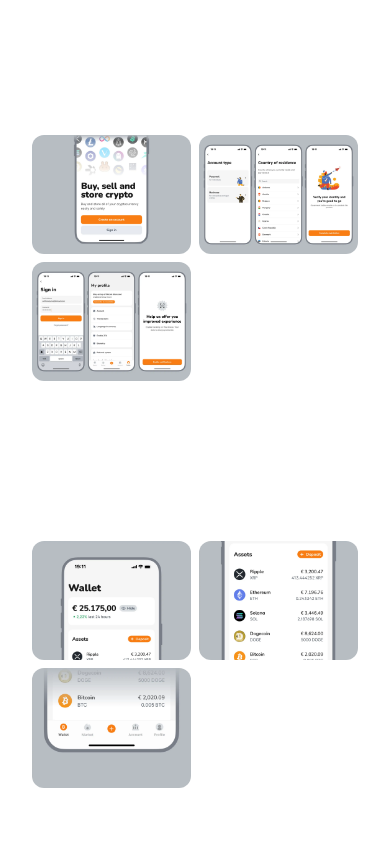
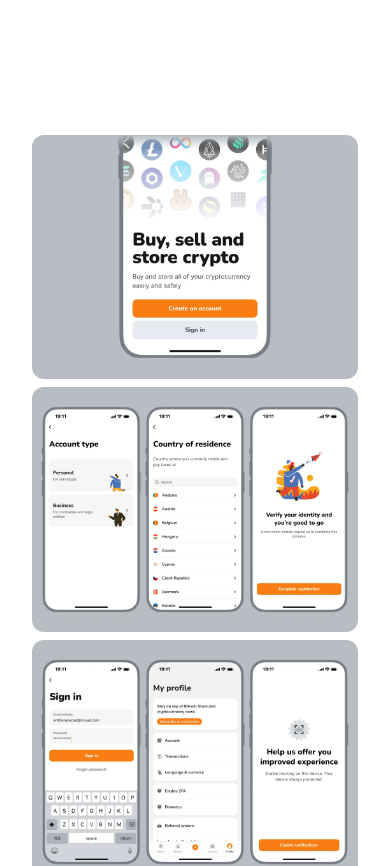
Before and after one commit to lukaivanovic/portfolio23, a Next.js app: page /bitcoin-store in a window 390 px wide. Shown: the part 1860-2726 px from the top of the page. Built offline with nearby package versions, Linux system fonts and the light colour scheme.

Commit message:
responsive grid

```diff
--- a/styles/Content.module.css
+++ b/styles/Content.module.css
@@ -36,6 +36,18 @@
     margin-bottom: 160px;
 }
 
+@media (max-width: 1024px) {
+    .shotGrid{
+        display: grid;
+        grid-template-columns: 1fr;
+        grid-column-start: 1;
+        grid-column-end: 2;
+        column-gap: 8px;
+        row-gap: 8px;
+        margin-bottom: 160px;
+    }
+}
+
 .shotImage{
     width: 100%;
     height: auto;
```
